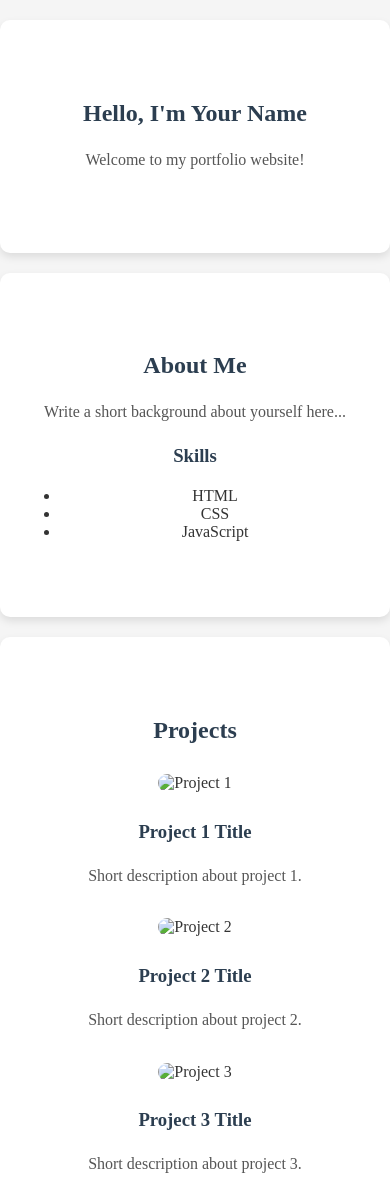
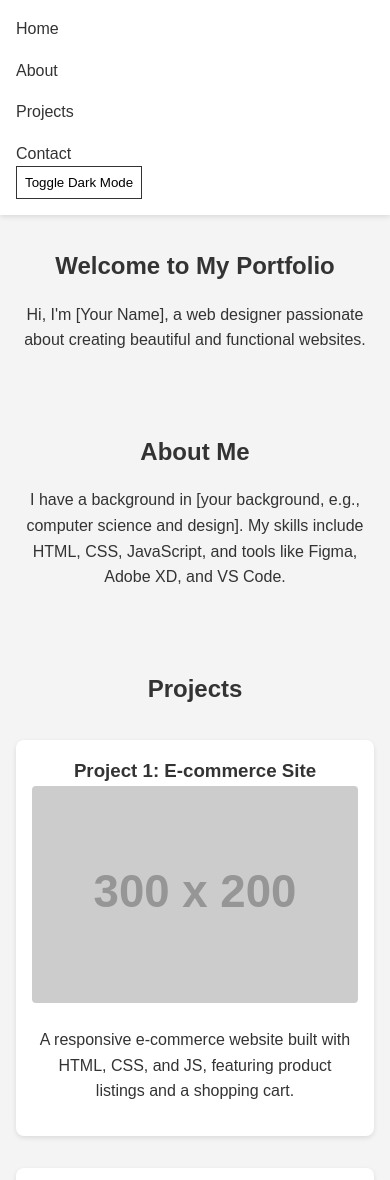
Before and after one commit to BlitzHeat/my-portfolio, a plain HTML site: page index.html in a window 390 px wide. Shown: the top 1180 px of the page. Drawn offline with Linux system fonts and the light colour scheme; placeholder pictures from the web are drawn by us.

Commit message:
new changes

```diff
--- a/index.html
+++ b/index.html
@@ -1,58 +1,59 @@
 <!DOCTYPE html>
 <html lang="en">
 <head>
-    <meta charset="UTF-8" />
-    <meta name="viewport" content="width=device-width, initial-scale=1.0" />
+    <meta charset="UTF-8">
+    <meta name="viewport" content="width=device-width, initial-scale=1.0">
     <title>My Portfolio</title>
-    <link rel="stylesheet" href="style.css" />
+    <link rel="stylesheet" href="style.css">
 </head>
+<body>
+<header>
+    <nav>
+        <ul>
+            <li><a href="#home">Home</a></li>
+            <li><a href="#about">About</a></li>
+            <li><a href="#projects">Projects</a></li>
+            <li><a href="#contact">Contact</a></li>
+        </ul>
+        <button id="dark-mode-toggle">Toggle Dark Mode</button>
+    </nav>
+</header>
 
-<body>
-<!-- HOME -->
 <section id="home" class="section">
-    <h1>Hello, I'm Your Name</h1>
-    <p>Welcome to my portfolio website!</p>
+    <h1>Welcome to My Portfolio</h1>
+    <p>Hi, I'm [Your Name], a web designer passionate about creating beautiful and functional websites.</p>
 </section>
 
-<!-- ABOUT -->
 <section id="about" class="section">
     <h2>About Me</h2>
-    <p>Write a short background about yourself here...</p>
-    <h3>Skills</h3>
-    <ul>
-        <li>HTML</li>
-        <li>CSS</li>
-        <li>JavaScript</li>
-    </ul>
+    <p>I have a background in [your background, e.g., computer science and design]. My skills include HTML, CSS, JavaScript, and tools like Figma, Adobe XD, and VS Code.</p>
 </section>
 
-<!-- PROJECTS -->
 <section id="projects" class="section">
     <h2>Projects</h2>
-
     <div class="project">
-        <img src="images/project1.png" alt="Project 1" />
-        <h3>Project 1 Title</h3>
-        <p>Short description about project 1.</p>
+        <h3>Project 1: E-commerce Site</h3>
+        <img src="https://via.placeholder.com/300x200?text=Project+1" alt="Project 1 Thumbnail">
+        <p>A responsive e-commerce website built with HTML, CSS, and JS, featuring product listings and a shopping cart.</p>
     </div>
-
     <div class="project">
-        <img src="images/project2.png" alt="Project 2" />
-        <h3>Project 2 Title</h3>
-        <p>Short description about project 2.</p>
+        <h3>Project 2: Blog Platform</h3>
+        <img src="https://via.placeholder.com/300x200?text=Project+2" alt="Project 2 Thumbnail">
+        <p>A dynamic blog platform with user authentication and content management, using React and Firebase.</p>
     </div>
-
     <div class="project">
-        <img src="images/project3.png" alt="Project 3" />
-        <h3>Project 3 Title</h3>
-        <p>Short description about project 3.</p>
+        <h3>Project 3: Portfolio Template</h3>
+        <img src="https://via.placeholder.com/300x200?text=Project+3" alt="Project 3 Thumbnail">
+        <p>A customizable portfolio template designed for freelancers, with dark mode and animations.</p>
     </div>
 </section>
 
-<!-- CONTACT -->
 <section id="contact" class="section">
     <h2>Contact Me</h2>
-    <p>Email: youremail@example.com</p>
+    <p>Email: [your.email@example.com]</p>
+    <p>Or reach out via LinkedIn: [your LinkedIn profile]</p>
 </section>
+
+<script src="script.js"></script>
 </body>
 </html>
--- /dev/null
+++ b/script.js
@@ -0,0 +1,25 @@
+// script.js
+
+// Dark mode toggle
+const toggleButton = document.getElementById('dark-mode-toggle');
+toggleButton.addEventListener('click', () => {
+  document.body.classList.toggle('dark-mode');
+});
+
+// Smooth animations for sections
+const sections = document.querySelectorAll('.section');
+const options = {
+  threshold: 0.1
+};
+
+const observer = new IntersectionObserver((entries) => {
+  entries.forEach(entry => {
+    if (entry.isIntersecting) {
+      entry.target.classList.add('visible');
+    }
+  });
+}, options);
+
+sections.forEach(section => {
+  observer.observe(section);
+});
--- a/style.css
+++ b/style.css
@@ -1,60 +1,129 @@
-/* Body style */
-body {
-    font-family: "Times New Roman", serif;
+/* styles.css */
+
+/* Reset and base styles */
+* {
     margin: 0;
     padding: 0;
-    background-color: #f5f5f5; /* light grey background */
-    color: #333; /* dark text for readability */
+    box-sizing: border-box;
 }
 
-/* Section styling */
-.section {
-    padding: 60px 20px; /* more padding and side padding */
-    text-align: center;
-    margin: 20px auto; /* add vertical spacing between sections */
-    max-width: 1000px; /* limit width on large screens */
-    background-color: #ffffff; /* white background for each section */
-    border-radius: 10px; /* rounded corners for a softer look */
-    box-shadow: 0 4px 8px rgba(0, 0, 0, 0.1); /* subtle shadow */
+body {
+    font-family: Arial, sans-serif;
+    line-height: 1.6;
+    color: #333;
+    background-color: #f4f4f4;
+    transition: background-color 0.3s, color 0.3s;
 }
 
-/* Headings */
-h1, h2, h3 {
-    color: #2c3e50; /* dark blue-ish color */
-    margin-bottom: 20px;
+/* Dark mode variables */
+body.dark-mode {
+    background-color: #121212;
+    color: #e0e0e0;
 }
 
-/* Paragraphs */
-p {
-    color: #555; /* medium dark grey */
-    line-height: 1.6;
-    margin-bottom: 20px;
+/* Header and Nav */
+header {
+    background-color: #fff;
+    padding: 1rem;
+    position: sticky;
+    top: 0;
+    box-shadow: 0 2px 5px rgba(0,0,0,0.1);
+    transition: background-color 0.3s;
 }
 
-/* Project container */
-.project {
-    margin: 30px 0; /* space between projects */
+body.dark-mode header {
+    background-color: #1e1e1e;
+    box-shadow: 0 2px 5px rgba(0,0,0,0.5);
 }
 
-/* Project image */
-.project img {
-    width: 300px;
-    border-radius: 10px;
-    margin-bottom: 10px;
-    transition: transform 0.3s;
+nav ul {
+    list-style: none;
+    display: flex;
+    justify-content: center;
+    gap: 1rem;
 }
 
-/* Hover effect for images */
-.project img:hover {
-    transform: scale(1.05); /* slight zoom on hover */
+nav a {
+    text-decoration: none;
+    color: #333;
+    transition: color 0.3s;
 }
 
-/* Links (if you add any) */
-a {
-    color: #2980b9; /* blue link */
-    text-decoration: none;
+body.dark-mode nav a {
+    color: #e0e0e0;
 }
 
-a:hover {
-    text-decoration: underline;
+nav a:hover {
+    color: #007bff;
 }
+
+#dark-mode-toggle {
+    background: none;
+    border: 1px solid #333;
+    padding: 0.5rem;
+    cursor: pointer;
+    margin-left: auto;
+    transition: border-color 0.3s, color 0.3s;
+}
+
+body.dark-mode #dark-mode-toggle {
+    border-color: #e0e0e0;
+    color: #e0e0e0;
+}
+
+/* Sections */
+.section {
+    padding: 4rem 2rem;
+    text-align: center;
+    opacity: 0;
+    transform: translateY(20px);
+    transition: opacity 0.6s ease-out, transform 0.6s ease-out;
+}
+
+.section.visible {
+    opacity: 1;
+    transform: translateY(0);
+}
+
+h1, h2 {
+    margin-bottom: 1rem;
+}
+
+p {
+    max-width: 800px;
+    margin: 0 auto 1rem;
+}
+
+/* Projects */
+#projects .project {
+    margin: 2rem auto;
+    max-width: 600px;
+    background: #fff;
+    padding: 1rem;
+    border-radius: 8px;
+    box-shadow: 0 2px 5px rgba(0,0,0,0.1);
+    transition: background-color 0.3s, box-shadow 0.3s;
+}
+
+body.dark-mode #projects .project {
+    background: #1e1e1e;
+    box-shadow: 0 2px 5px rgba(0,0,0,0.5);
+}
+
+.project img {
+    width: 100%;
+    height: auto;
+    border-radius: 4px;
+    margin-bottom: 1rem;
+}
+
+/* Mobile-first responsive design */
+@media (max-width: 768px) {
+    nav ul {
+        flex-direction: column;
+    }
+
+    .section {
+        padding: 2rem 1rem;
+    }
+}
```
